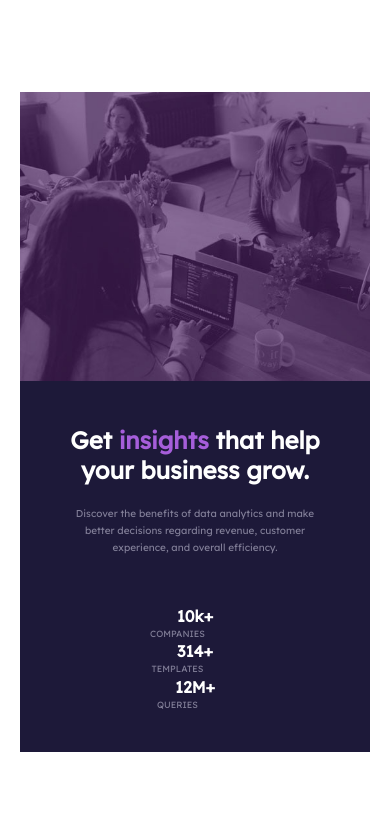
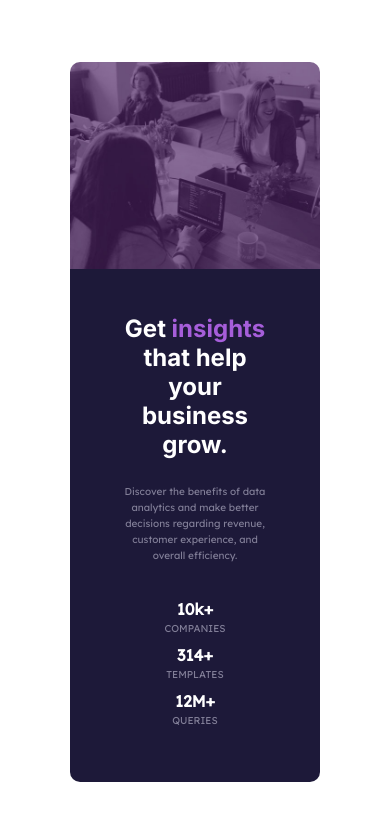
Before and after one commit to randistella/stats-preview-card-component, a plain HTML site: page index.html in a window 390 px wide. Drawn offline with Linux system fonts and the light colour scheme.

Commit message:
borders, colors, font styling

```diff
--- a/index.html
+++ b/index.html
@@ -16,11 +16,9 @@
 <body>
 
   <div id="flex-container">
-
-    <div class="flex-item">
-      <div class="flex-item-left">
-      <h2>Get <span>insights</span> that help your business grow.</h2>
-      <p> Discover the benefits of data analytics and make better decisions regarding revenue, customer experience, and overall efficiency.</p>
+    <div class="flex-item-left">
+      <h2>Get <span class="purple">insights</span> that help your business grow.</h2>
+      <p class="gray-text"> Discover the benefits of data analytics and make better decisions regarding revenue, customer experience, and overall efficiency.</p>
 
      <div class="flex-stat">
         <h4>10k+</h4>
@@ -37,12 +35,9 @@
         <p class="stat">QUERIES</p>
       </div>
     </div>
-    </div>
 
-    <div class="flex-item">
-      <div class="flex-item-right">
+    <div class="flex-item-right">
       <img src="images/image-header-desktop.jpg" alt="desktop">
-      </div>
     </div>
 
 </div>
--- a/styles.css
+++ b/styles.css
@@ -1,3 +1,4 @@
+/* utility classes */
 * {
     box-sizing: border-box;
     margin: 0;
@@ -5,11 +6,22 @@
 }
 
 html, body {
-    font-family: 'Inter', sans-serif;
     font-family: 'Lexend Deca', sans-serif;
     /* background: #000; */
 }
 
+img {
+    max-width: 100%;
+
+    /* max-width: 350px;
+    height: auto; */
+}
+
+h2 {
+    font-family: 'Inter', sans-serif;
+}
+
+/* flex container and items */
 #flex-container {
     display: flex;
     flex-direction: row;
@@ -17,26 +29,17 @@ html, body {
     justify-content: center;
     padding: 80px;
     height: 100vh;
-    /* border-radius: 10em;
-    overflow: hidden;  something is wrong with getting the corner to round for a flex container*/
 }
 
-img {
-    max-width: 350px;
-    height: auto;
-}
-
-.flex-item {
+/* flex item on left */
+.flex-item-left {
+    border-radius: 10px 0px 0px 10px;
+    padding: 45px;
     background:#1D1939;
     color: #fff;
-    /* border: #ccc solid 2px; */
     text-align: left;
-    max-width: 350px;
+    max-width: 400px;
     height: auto;
-}
-
-.flex-item-left {
-    padding: 40px;
     /* height: 220px; */
 
 }
@@ -46,33 +49,42 @@ img {
     text-align: left;
 }
 
-.flex-item p {
+.stat, .gray-text {
     font-size: 10px;
     font-weight: 400;
-    line-height: 1.7;
     color: #817E97;
 }
 
-.flex-stat .stat {
-    font-size: 9px;
-    font-weight: 400;
-    margin: 0px 35px 0px 0px;
-    color: #817E97;
+.stat {
+    margin: 3px 35px 0px 0px;
+}
+
+.gray-text {
+    margin: 25px 0px 35px;
+    line-height: 1.6;
 }
 
 .flex-item h2 {
     margin: 0px 0px 20px;
 }
 
-.flex-item p {
-    margin: 0px 0px 50px;
-}
-
-span {
+.purple {
     color: #A65EDA;
 }
 
+/* flex-item-right */
+.flex-item-right {
+    color: #fff;
+    text-align: left;
+    max-width: 400px;
+    height: auto;
+    display: flex;
+}
 
+.flex-item-right img {
+    max-width: 100%;
+    border-radius: 0px 10px 10px 0px;
+}
 
 /* responsive */
 @media only screen and (max-width: 768px) {
@@ -81,17 +93,33 @@ span {
         padding: 0px;
     }
 
-.flex-stat {
+    .flex-stat{
         display: block;
         flex-direction: column;
         text-align: center;
+        justify-content: center;
+    }
+
+    .stat {
+        margin: 3px 0px 10px;
     }
 
     img {
         max-width: 100%;
+        height: auto;
     }
 
-.flex-item {
+    .flex-item-left, .flex-item-right {
         text-align: center;
+        width: 250px;
+    }
+
+    .flex-item-right img {
+        max-width: 100%;
+        border-radius: 10px 10px 0px 0px;
+    }
+
+    .flex-item-left {
+        border-radius: 0px 0px 10px 10px;
     }
 }
```
Lines whose indentation alone changed are shown as unchanged.
